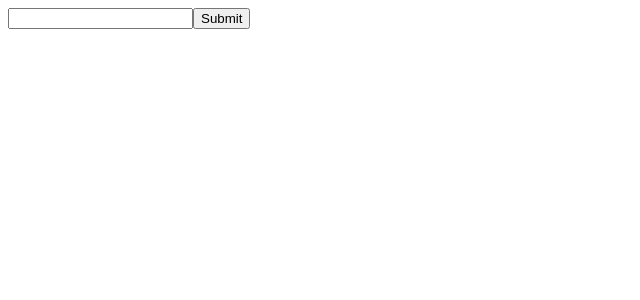
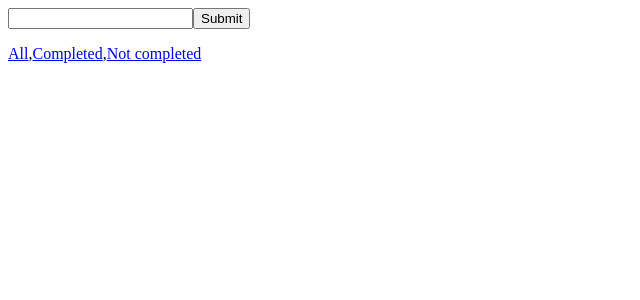
Before and after one commit to nefil1m/redux-playground, a React app: page / in a window 1280 px wide. Shown: the top 300 px of the page, without its empty margins (0-640 px from the left). Built offline with nearby package versions, Linux system fonts and the light colour scheme.

Commit message:
visibility filters

```diff
--- a/src/js/components/Todo.jsx
+++ b/src/js/components/Todo.jsx
@@ -13,7 +13,12 @@ export class Todo extends React.Component {
 
   _onSubmit(e) {
     e.preventDefault();
-    let val = ReactDOM.findDOMNode(this.refs.text).value;
+    let ref = ReactDOM.findDOMNode(this.refs.text)
+    let val = ref.value;
+
+    if(!val) return;
+
+    ref.value = '';
 
     store.dispatch({
       type: 'ADD_TODO',
@@ -35,6 +40,17 @@ export class Todo extends React.Component {
     this.state = store.getState();
   }
 
+  _onToggleFilter(filter, e) {
+    e.preventDefault();
+
+    store.dispatch({
+      type: 'SET_VISIBILITY_FILTER',
+      filter
+    });
+
+    this.state = store.getState();
+  }
+
   render() {
     return (
       <div>
@@ -44,6 +60,11 @@ export class Todo extends React.Component {
         </form>
         <ul>
           {this.state.todos.map((todo, index) => {
+            let filter = this.state.visibilityFilter;
+            if(filter !== 'SHOW_ALL') {
+              if(filter === 'SHOW_COMPLETED' && !todo.completed) return null;
+              if(filter === 'SHOW_NOT_COMPLETED' && todo.completed) return null;
+            }
             return (
               <li key={todo.id}>
                 <a href="#" style={{textDecoration: todo.completed ? 'line-through' : 'none'}} onClick={this._toggleTodo.bind(this, todo)}>
@@ -53,6 +74,10 @@ export class Todo extends React.Component {
             );
           })}
         </ul>
+
+        <a href="#" onClick={this._onToggleFilter.bind(this, 'SHOW_ALL')}>All</a>,
+        <a href="#" onClick={this._onToggleFilter.bind(this, 'SHOW_COMPLETED')}>Completed</a>,
+        <a href="#" onClick={this._onToggleFilter.bind(this, 'SHOW_NOT_COMPLETED')}>Not completed</a>
       </div>
     );
   }
```
